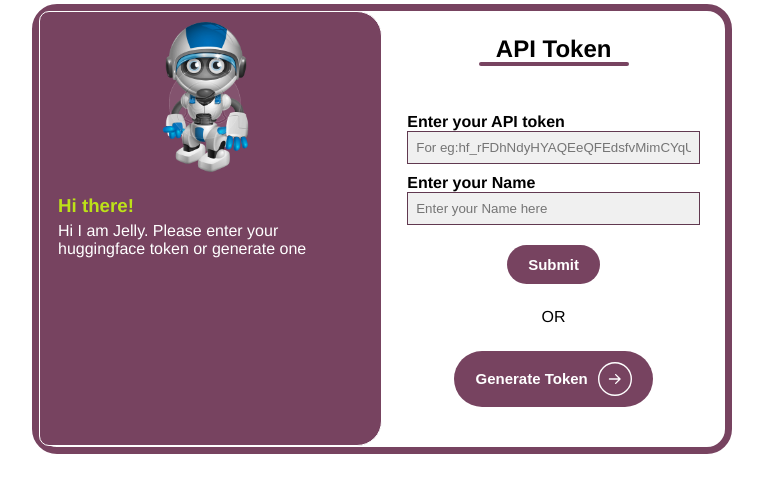
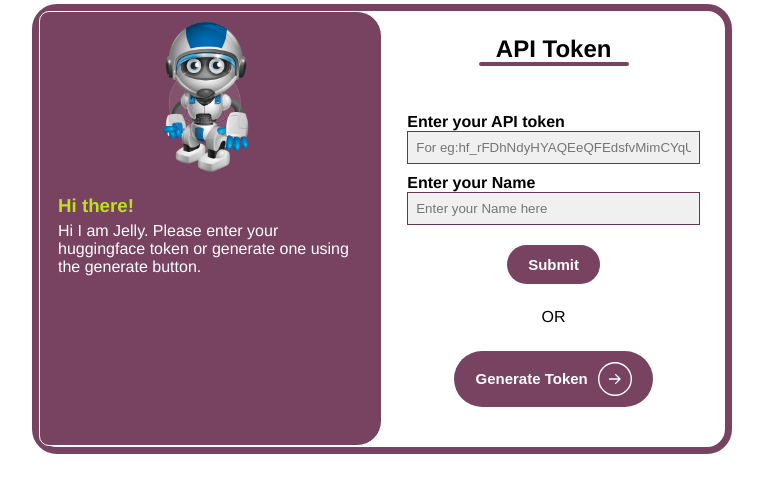
Before and after one commit to ashimdahal/jelly, a Flask app: page / in a window 1280 px wide. Shown: the part 171-664 px from the top of the page, without its empty margins (258-1021 px from the left). Run offline with Flask 2, Linux system fonts and the light colour scheme.

Commit message:
added jelly's initial messages

```diff
--- a/static/scripts/index.js
+++ b/static/scripts/index.js
@@ -17,7 +17,8 @@ function getTime() {
 
 // Gets the first message
 function firstBotMessage() {
-    let firstMessage = "Namaste ma tapaiko bot jelly "
+    let firstMessage = "Namaste ma tapaiko bot jelly, malai 'unicode' athawa 'romanized nepali' athawa\
+    angrezi bhasa ma kura garna man parchha. Aaunus, hamro bartalaap suru garum. "
     document.getElementById("botStarterMessage").innerHTML = `<p class="botText search"><img src="../static/img/chatbot1.png"><span class="botMessage" > ${firstMessage}</span></p>`;
 
     let time = getTime();
--- a/templates/api.html
+++ b/templates/api.html
@@ -267,7 +267,7 @@
         <div class="intro">
           <h3 class="greet">Hi there!</h3>
           <div class="brief">
-            <p>Hi I am Jelly. Please enter your huggingface token or generate one</p>
+            <p>Hi I am Jelly. Please enter your huggingface token or generate one using the generate button.</p>
           </div>
         </div>
       </div>
```
